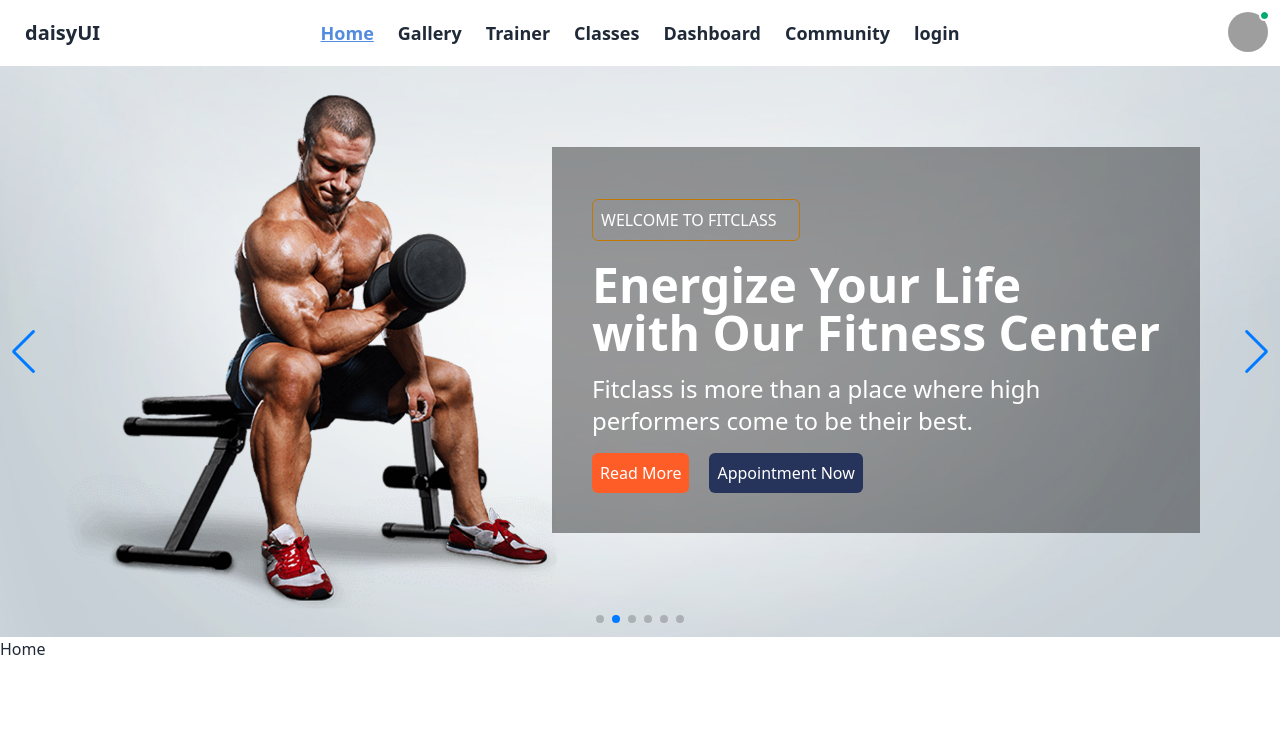
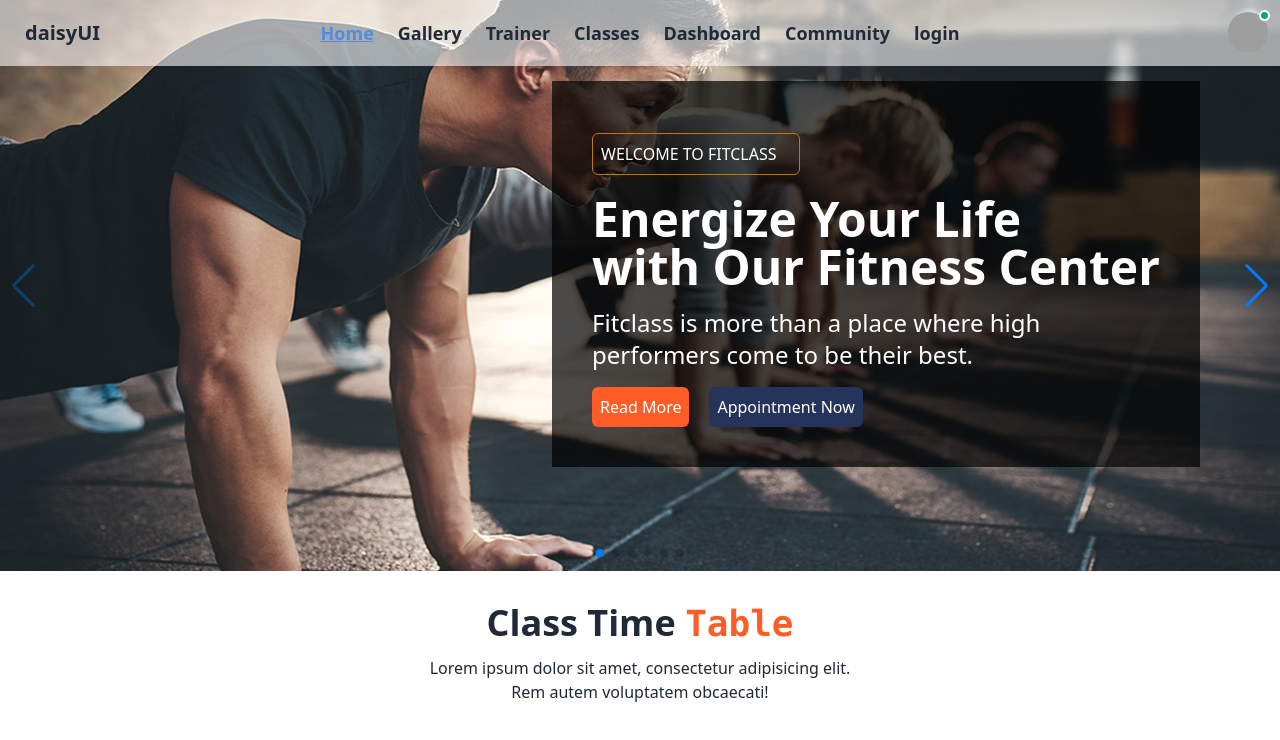
Before and after one commit to mdrabiulis/Fitness-Tracker12-client-side, a React (Vite) app: page / in a window 1280 px wide. Shown: the top 740 px of the page. Built offline with nearby package versions, Linux system fonts and the light colour scheme; grey boxes are pictures that could not be loaded.

Commit message:
ShareComponent/SectionHeading

```diff
--- a/package.json
+++ b/package.json
@@ -13,6 +13,7 @@
     "flowbite": "^2.2.0",
     "localforage": "^1.10.0",
     "match-sorter": "^6.3.1",
+    "prop-types": "^15.8.1",
     "react": "^18.2.0",
     "react-dom": "^18.2.0",
     "react-router-dom": "^6.20.0",
--- a/src/HomePage/Home/Banner/Banner.jsx
+++ b/src/HomePage/Home/Banner/Banner.jsx
@@ -18,7 +18,7 @@ const Banner = () => {
         spaceBetween={30}
         centeredSlides={true}
         autoplay={{
-          delay: 5000,
+          delay: 6000,
           disableOnInteraction: false,
         }}
         pagination={{
--- /dev/null
+++ b/src/HomePage/Home/FeaturedSection/FeaturedSection.jsx
@@ -0,0 +1,16 @@
+import SectionHeading from "../../../ShareComponent/SectionHeading/SectionHeading";
+
+const FeaturedSection = () => {
+  return (
+    <div>
+      <SectionHeading
+        titel="Class Time"
+        subtitel="Table"
+        paragraph="Lorem ipsum dolor sit amet, consectetur adipisicing elit. Rem autem
+voluptatem obcaecati!"
+      ></SectionHeading>
+    </div>
+  );
+};
+
+export default FeaturedSection;
--- a/src/HomePage/Home/Home/Home.jsx
+++ b/src/HomePage/Home/Home/Home.jsx
@@ -1,11 +1,13 @@
 import Banner from "../Banner/Banner";
+import FeaturedSection from "../FeaturedSection/FeaturedSection";
 
 
 const Home = () => {
     return (
         <div>
             <Banner></Banner>
-            Home
+            <FeaturedSection></FeaturedSection>
+
         </div>
     );
 };
--- a/src/HomePage/Navbar/Navbar.jsx
+++ b/src/HomePage/Navbar/Navbar.jsx
@@ -3,7 +3,7 @@ import { NavLink } from "react-router-dom";
 const Navbar = () => {
   return (
     <div>
-      <div className="navbar bg-white">
+      <div className="navbar fixed z-50 bg-white bg-opacity-60">
         <div className="navbar-start z-50">
           <div className="dropdown">
             <div tabIndex={0} role="button" className="btn btn-ghost lg:hidden">
--- /dev/null
+++ b/src/ShareComponent/SectionHeading/SectionHeading.jsx
@@ -0,0 +1,16 @@
+import PropTypes from 'prop-types';
+const SectionHeading = ({titel, subtitel, paragraph}) => {
+    return (
+        <div className='mx-auto text-center md:w-4/12 my-8'>
+            <h2 className="text-4xl font-bold mb-3">{titel} <samp className="text-[#FF5D28]">{subtitel}</samp></h2>
+            <p className="mb-8 mx-3 md:mx-0">{paragraph}</p>
+        </div>
+    );
+};
+
+SectionHeading.propTypes = {
+    titel:PropTypes.string,
+    subtitel:PropTypes.string,
+    paragraph:PropTypes.string,
+}
+export default SectionHeading;
```
Also changed, not shown: 1 other file (tests, documents, lock files or other folders).
